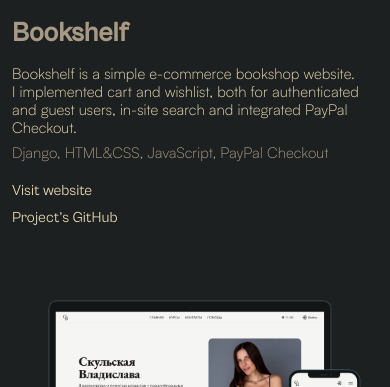
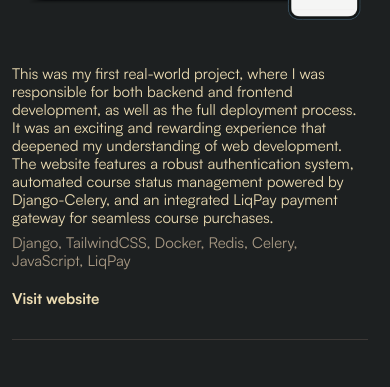
Before and after one commit to SherlockH0/portfolio, a Flask app: page / in a window 390 px wide. Shown: the part 1945-2332 px from the top of the page. Run offline with Flask 3, Linux system fonts and the light colour scheme; some libraries are stand-ins or nearby versions; some web fonts are replaced.

Commit message:
Update projects section design

```diff
--- a/projects.json
+++ b/projects.json
@@ -1,4 +1,12 @@
 [
+  {
+    "title": "Psychological courses website",
+    "description": "This was my first real-world project, where I was responsible for both backend and frontend development, as well as the full deployment process. It was an exciting and rewarding experience that deepened my understanding of web development. The website features a robust authentication system, automated course status management powered by Django-Celery, and an integrated LiqPay payment gateway for seamless course purchases.",
+    "tech": "Django, TailwindCSS, Docker, Redis, Celery, JavaScript, LiqPay",
+    "image_url": "https://raw.githubusercontent.com/SherlockH0/portfolio/main/meta/skulskavladyslavacom_preview.png",
+    "website_url": "https://skulskavladyslava.com",
+    "on_youtube": false
+  },
   {
     "title": "Bookshelf",
     "description": "Bookshelf is a simple e-commerce bookshop website.<br>I implemented cart and wishlist, both for authenticated and guest users, in-site search and integrated PayPal Checkout. ",
@@ -7,13 +15,5 @@
     "website_url": "https://bookshelf-ochre.vercel.app",
     "github_url": "https://github.com/SherlockH0/bookshelf",
     "on_youtube": false
-  },
-  {
-    "title": "Psychological courses website",
-    "description": "",
-    "tech": "Django, TailwindCSS, Docker, Redis, Celery, JavaScript, LiqPay",
-    "image_url": "https://raw.githubusercontent.com/SherlockH0/portfolio/main/meta/skulskavladyslavacom_preview.png",
-    "website_url": "https://skulskavladyslava.com",
-    "on_youtube": false
   }
 ]
--- a/static/styles.css
+++ b/static/styles.css
@@ -225,8 +225,9 @@ label {
 }
 
 .small {
-  line-height: 3rem;
-  font-family: "Satoshi-Light";
+  font-size: 2rem;
+  line-height: 2.5rem;
+  font-family: "Satoshi-Regular";
 }
 
 p {
@@ -718,28 +719,54 @@ nav ul {
 }
 
 .project-preview {
-  -webkit-columns: 320px;
-  -moz-columns: 320px;
-  columns: 320px;
-  -webkit-column-gap: 6rem;
-  -moz-column-gap: 6rem;
-  column-gap: 6rem;
   margin-bottom: 8rem;
+  display: grid;
 }
 
-.project-preview img {
+.project-preview:not(:last-child) {
+  border-bottom: 1px solid var(--dimmed);
+}
+
+@media (min-width: 740px) {
+  .project-preview__left h3 {
+    margin-bottom: 0;
+    margin-inline: 0 2rem;
+    text-align: end;
+  }
+  .project-preview:nth-child(even) .project-preview__left h3 {
+    text-align: start;
+    margin-inline: 2rem 0;
+  }
+  .project-preview {
+    grid-template-columns: repeat(2, 1fr);
+    gap: 6rem;
+    align-items: center;
+  }
+  .project-preview:nth-child(even) .project-preview__left {
+    order: 1;
+  }
+
+  .project-preview:nth-child(even) .project-preview__right {
+    order: -1;
+  }
+}
+
+.project-preview__left img {
   min-width: 320px;
+  max-width: 400px;
   margin-bottom: 3rem;
 }
 
-.project-preview div {
-  -webkit-column-break-inside: avoid;
-  -moz-column-break-inside: avoid;
-  break-inside: avoid;
+.project-preview__right {
+  padding-bottom: 4rem;
 }
 
 .project-tech {
   padding-bottom: 3rem;
+}
+
+.project-preview a {
+  font-family: "Satoshi-Bold";
 }
 
 .form-row {
@@ -921,10 +948,10 @@ nav ul {
   :root {
     font-size: 6px;
   }
-  /* .small { */
-  /*   font-size: 3rem; */
-  /*   line-height: 4rem; */
-  /* } */
+  .small {
+    font-size: 2.5rem;
+    line-height: 3rem;
+  }
   .blob-container {
     top: 30rem;
   }
--- a/templates/index.html
+++ b/templates/index.html
@@ -433,9 +433,11 @@
           <div class="project-preview-container">
             {% for project in projects %}
             <div class="project-preview scroll-animate">
-              <img src="{{ project.image_url }}" alt="" />
-              <div>
+              <div class="project-preview__left">
                 <h3 class="muted">{{ project.title }}</h3>
+                <img src="{{ project.image_url }}" alt="" />
+              </div>
+              <div class="project-preview__right">
                 <p class="project-description small">
                   {{ project.description|safe }}
                 </p>
@@ -451,6 +453,7 @@
                   {% endif %}
                   <i class="nf nf-oct-chevron_right"></i>
                 </a>
+                {% if project.github_url %}
                 <a
                   href="{{ project.github_url }}"
                   target="_blank"
@@ -459,6 +462,7 @@
                   Project’s GitHub
                   <i class="nf nf-oct-chevron_right"></i>
                 </a>
+                {% endif %}
               </div>
             </div>
             {% endfor %}
```
